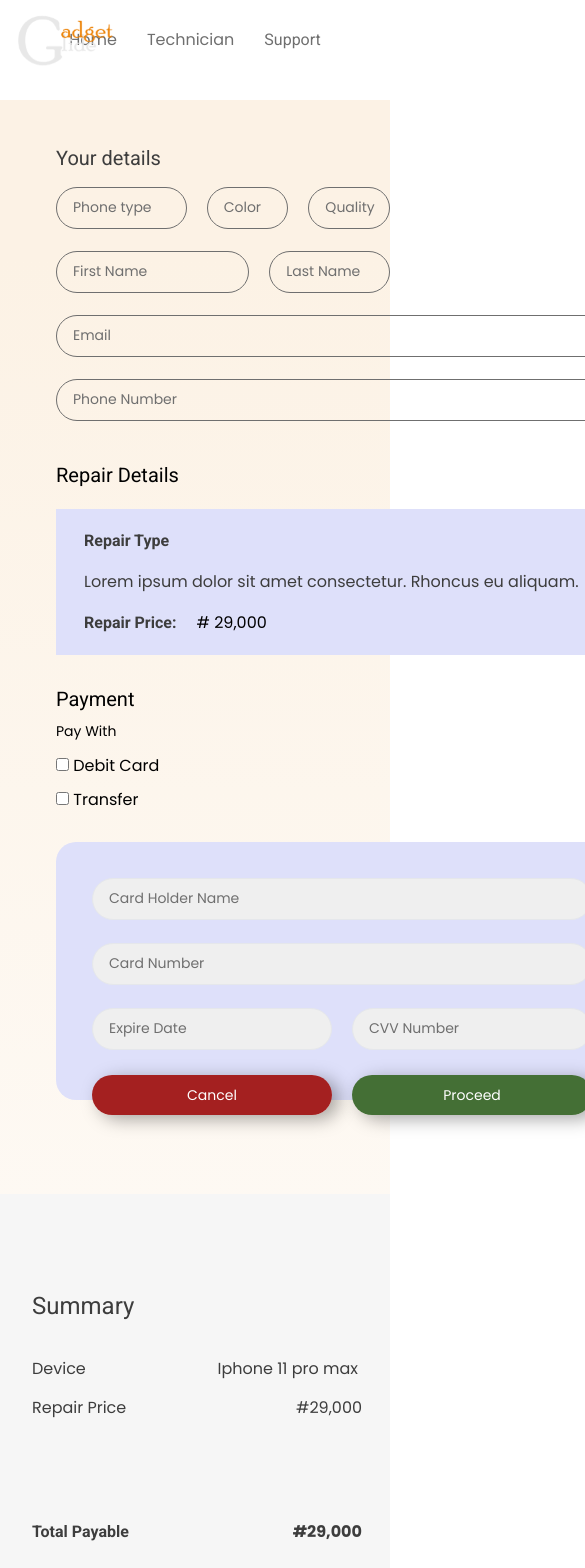
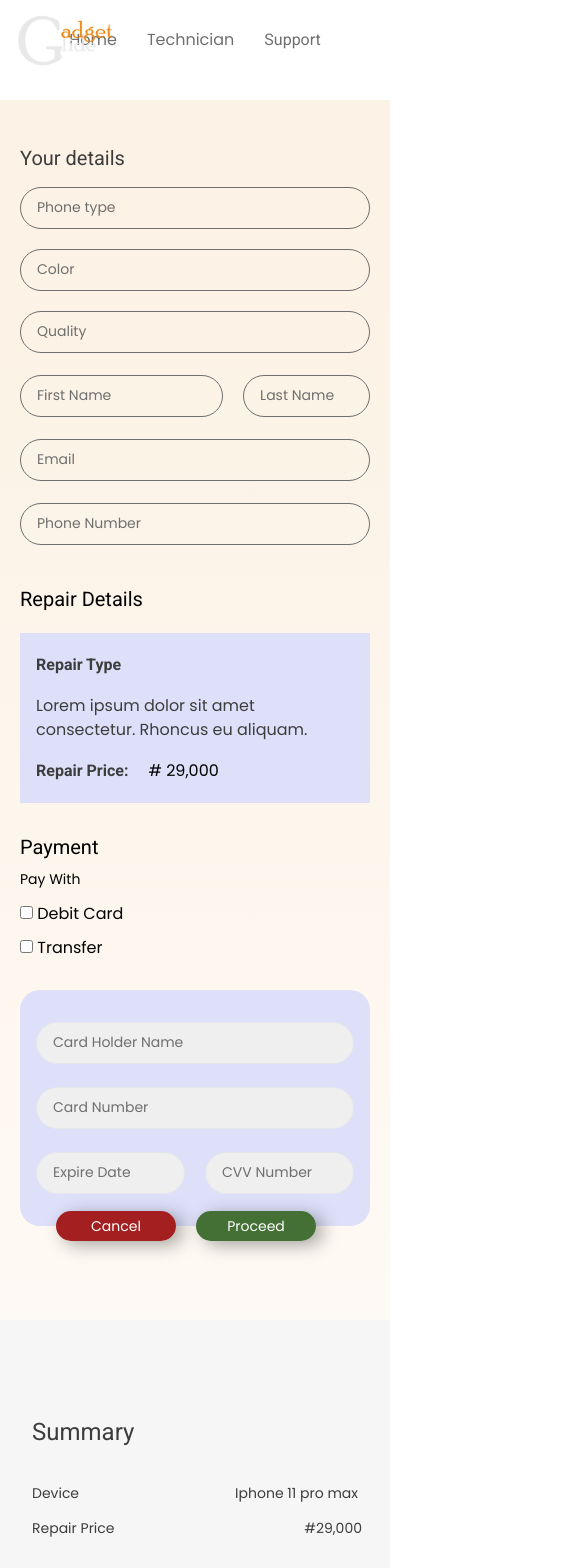
Before and after one commit to TM-Simeon/Phone-repair-app, a React (Create React App) app: page /payment in a window 390 px wide. Shown: the top 1568 px of the page, 585 px wide, since content can reach past the window. Built offline with nearby package versions, Linux system fonts and the light colour scheme.

Commit message:
almost done with the payment mobile view

```diff
--- a/src/pages/payment/Payment.js
+++ b/src/pages/payment/Payment.js
@@ -38,18 +38,19 @@ const Payment = () => {
   return (
     <div className=''>
       <div className='grid grid-cols-12 justify-between payment-gradient-css'>
-        <div className='container col-span-12 lg:col-span-8 mx-auto pl-14 py-11'>
+        <div className='container col-span-12 lg:col-span-8 mx-auto px-5 lg:px-0 lg:pl-14 py-11'>
           <div className='text-primary text-xl font-heading'>Your details</div>
-          <form>
+          <form className=''>
+            {/* w-full lg:w-[603px] mx-auto */}
             <div className='mt-[15px]'>
-              <div className='flex items-center gap-[20px]'>
-                <div className='w-[256px]'>
+              <div className='flex flex-wrap items-center gap-[20px]'>
+                <div className='w-full lg:w-[256px]'>
                   <Input inputPlaceholder={'Phone type'} transparentBg />
                 </div>
-                <div className='w-[160px]'>
+                <div className='w-full lg:w-[160px]'>
                   <Input inputPlaceholder={'Color'} transparentBg />
                 </div>
-                <div className='w-[160px]'>
+                <div className='w-full lg:w-[160px]'>
                   <Input inputPlaceholder={'Quality'} transparentBg />
                 </div>
               </div>
@@ -64,10 +65,10 @@ const Payment = () => {
                   </div>
                 </div>
               </div>
-              <div className='w-[680px] mt-[22px]'>
+              <div className='w-full lg:w-[680px] mt-[22px]'>
                 <Input inputPlaceholder={'Email'} transparentBg />
               </div>
-              <div className='w-[680px] mt-[22px]'>
+              <div className='w-full lg:w-[680px] mt-[22px]'>
                 <Input inputPlaceholder={'Phone Number'} transparentBg />
               </div>
             </div>
@@ -76,7 +77,7 @@ const Payment = () => {
           <div className='mt-[40px] mb-[20px] text-xl font-heading'>
             Repair Details
           </div>
-          <div className='bg-[#DEE0FA] w-[580px] px-7 py-5 text-primary'>
+          <div className='bg-[#DEE0FA] w-full lg:w-[580px] px-4 lg:px-7 py-5 text-primary'>
             <div className='font-bold text-base font-heading'>Repair Type</div>
             <p className='pt-[17px] pb-[17px] text-primary font-body'>
               Lorem ipsum dolor sit amet consectetur. Rhoncus eu aliquam.
@@ -108,16 +109,16 @@ const Payment = () => {
           <div className='mt-[30px] mb-[50px]'>
             {debit && (
               <form className='relative'>
-                <div className='bg-[#DEE0FA] pl-[36px] pt-[36px] pb-[50px] rounded-[20px] w-[580px]'>
+                <div className='bg-[#DEE0FA] px-4 py-8 lg:pl-[36px] lg:pt-[36px] lg:pb-[50px] rounded-[20px] w-full lg:w-[580px]'>
                   {' '}
-                  <div className='pb-[23px] w-[500px]'>
+                  <div className='pb-[23px] w-full lg:w-[500px]'>
                     <Input
                       inputPlaceholder={'Card Holder Name'}
                       borderNone
                       WhiteSmokebgColor
                     />
                   </div>
-                  <div className='pb-[23px] w-[500px]'>
+                  <div className='pb-[23px] w-full lg:w-[500px]'>
                     <Input
                       inputPlaceholder={'Card Number'}
                       borderNone
@@ -142,20 +143,20 @@ const Payment = () => {
                   </div>
                 </div>
                 <div className='absolute bottom-[-15px] flex gap-[20px] pl-[36px]'>
-                  <div className='w-[240px] shadow-[7px_4px_17.9px_0px_rgba(0,0,0,0.35)] rounded-full'>
+                  <div className='w-full lg:w-[240px] shadow-[7px_4px_17.9px_0px_rgba(0,0,0,0.35)] rounded-full'>
                     <Button
                       buttonText={'Cancel'}
                       buttonColor={'#A42020'}
-                      width='w-[240px]'
-                      height='h-[40px]'
+                      width='w-[120px] lg:w-[240px]'
+                      height='h-[30px] lg:h-[40px]'
                     />
                   </div>
-                  <div className='w-[240px] shadow-[7px_4px_17.9px_0px_rgba(0,0,0,0.35)] rounded-full'>
+                  <div className='w-full lg:w-[240px] shadow-[7px_4px_17.9px_0px_rgba(0,0,0,0.35)] rounded-full'>
                     <Button
                       buttonText={'Proceed'}
                       buttonColor={'#446F35'}
-                      width='w-[240px]'
-                      height='h-[40px]'
+                      width='w-[120px] lg:w-[240px]'
+                      height='h-[30px] lg:h-[40px]'
                     />
                   </div>
                 </div>
@@ -168,17 +169,19 @@ const Payment = () => {
             <div className='text-primary text-2xl font-heading'>Summary</div>
             {/* <div> */}
             <div className='flex items-center justify-between text-primary mt-[35px]'>
-              <p className='text-base font-body'>Device</p>
-              <p className='text-base font-body'>Iphone 11 pro max</p>
+              <p className='text-sm lg:text-base font-body'>Device</p>
+              <p className='text-sm lg:text-base font-body'>
+                Iphone 11 pro max
+              </p>
             </div>
             <div className='flex items-center justify-between mt-[15px] text-primary w-[330px]'>
-              <p className='text-base font-body'>Repair Price</p>
-              <p className='text-base font-body'>#29,000</p>
+              <p className='text-sm lg:text-base font-body'>Repair Price</p>
+              <p className='text-sm lg:text-base font-body'>#29,000</p>
             </div>
             {/* </div> */}
             <div className='flex items-center justify-between mt-[100px] text-primary w-[330px]'>
-              <p className='text-base font-bold font-heading'>Total Payable</p>
-              <p className='text-base font-bold font-body'>#29,000</p>
+              <p className='text-sm lg:text-base font-bold font-heading'>Total Payable</p>
+              <p className='text-sm lg:text-base font-bold font-body'>#29,000</p>
             </div>
             <div className='flex flex-col gap-[10px] mt-[40px]'>
               <p className='font-bold font-base text-primary font-heading'>
```
